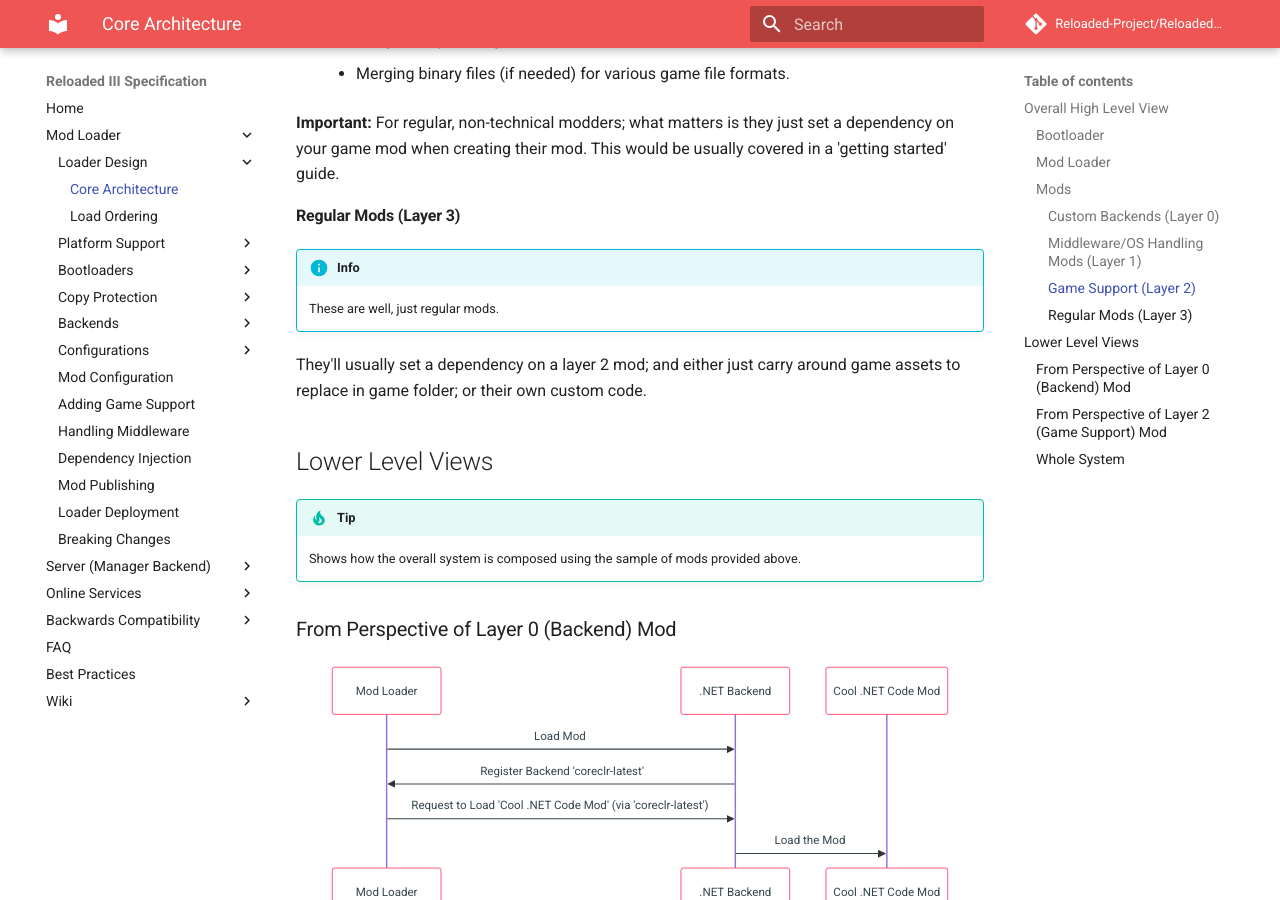
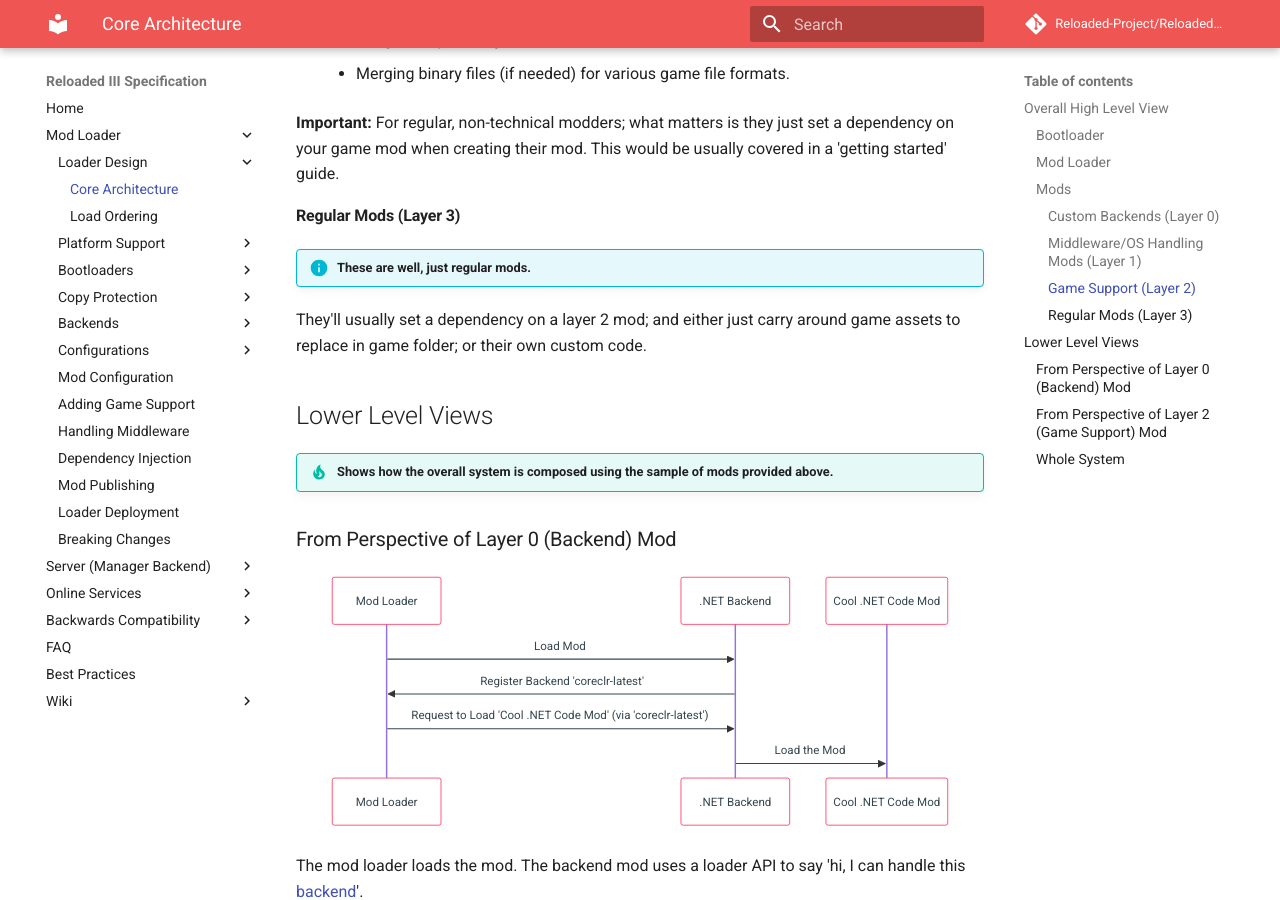
Before and after one commit to Reloaded-Project/Reloaded-III, an MkDocs documentation site: the page built from docs/Loader/Core-Architecture.md, in a window 1280 px wide and 900 px high, scrolled down 4032 px. Built offline with MkDocs 1.6.1 and Material for MkDocs 9.7.7, drawn with Linux system fonts in a browser that asks for light colours; comment, search, counter and statistics services are not loaded.

Commit message:
Improved: Inlined some Tips in Core-Architecture

```diff
--- a/docs/Loader/Core-Architecture.md
+++ b/docs/Loader/Core-Architecture.md
@@ -174,18 +174,14 @@ your game mod when creating their mod. This would be usually covered in a 'getti
 
 #### Regular Mods (Layer 3)
 
-!!! info
-
-    These are well, just regular mods.
+!!! info "These are well, just regular mods."
 
 They'll usually set a dependency on a layer 2 mod; and either just carry around game assets
 to replace in game folder; or their own custom code.
 
 ## Lower Level Views
 
-!!! tip
-
-    Shows how the overall system is composed using the sample of mods provided above.
+!!! tip "Shows how the overall system is composed using the sample of mods provided above."
 
 ### From Perspective of Layer 0 (Backend) Mod
 
```
